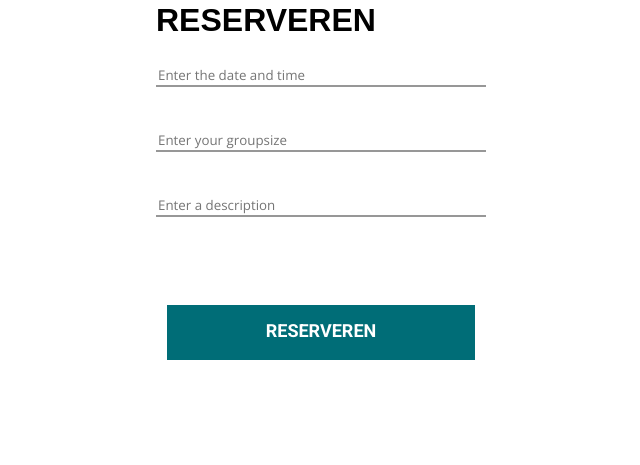
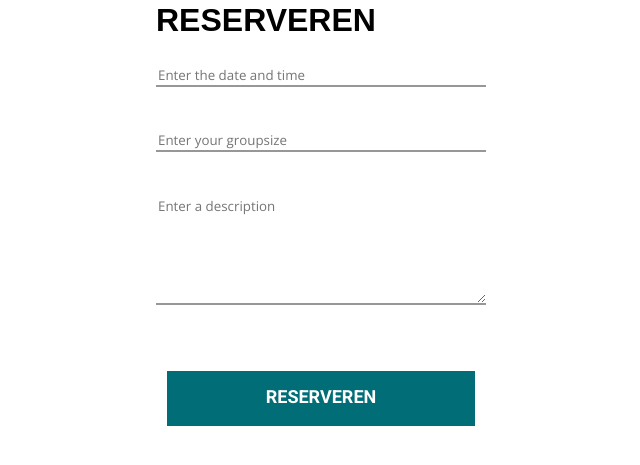
Before and after one commit to Sil333033/Rocambolesque, a PHP site: page /reservation in a window 1280 px wide. Shown: the part 177-642 px from the top of the page, without its empty margins (319-959 px from the left). Run offline with PHP 8.4, Linux system fonts and the light colour scheme; a stand-in replaces the project's code that opens the database connection; some libraries are stand-ins or nearby versions; some web fonts are replaced.

Commit message:
text area reservation added

```diff
--- a/app/views/reservation.php
+++ b/app/views/reservation.php
@@ -16,7 +16,7 @@
                 <br>
                 <input type="text" placeholder="Enter your groupsize">
                 <br>
-                <input type="text" placeholder="Enter a description">
+                <textarea name="" id="" placeholder="Enter a description"></textarea>
             </form>
         </div>
         <div class="button-div">
--- a/public/css/main.css
+++ b/public/css/main.css
@@ -1790,6 +1790,14 @@ form input {
   border-bottom: 2px solid #979797;
   margin-bottom: 1rem;
 }
+form textarea {
+  font-family: "Open Sans", sans-serif;
+  height: 5rem;
+  width: 15rem;
+  border: 0;
+  outline: 0;
+  border-bottom: 2px solid #979797;
+}
 form input[type=text] {
   font-family: "Open Sans", sans-serif;
 }
@@ -1856,6 +1864,14 @@ form input {
   border-bottom: 2px solid #979797;
   margin-bottom: 1rem;
 }
+form textarea {
+  font-family: "Open Sans", sans-serif;
+  height: 5rem;
+  width: 15rem;
+  border: 0;
+  outline: 0;
+  border-bottom: 2px solid #979797;
+}
 form input[type=text] {
   font-family: "Open Sans", sans-serif;
 }
@@ -1909,6 +1925,14 @@ form input {
   border-bottom: 2px solid #979797;
   margin-bottom: 1rem;
 }
+form textarea {
+  font-family: "Open Sans", sans-serif;
+  height: 5rem;
+  width: 15rem;
+  border: 0;
+  outline: 0;
+  border-bottom: 2px solid #979797;
+}
 form input[type=text] {
   font-family: "Open Sans", sans-serif;
 }
--- a/public/scss/components/_form.scss
+++ b/public/scss/components/_form.scss
@@ -7,6 +7,14 @@ form{
         border-bottom: 2px solid $light-text;
         margin-bottom: 1rem;
     }
+    textarea{
+        font-family: $openSans-font;
+        height: 5rem;
+        width: 15rem;
+        border: 0;
+        outline: 0;
+        border-bottom: 2px solid $light-text;
+    }
     input[type="text"]{
             font-family: $openSans-font;
     }
```
